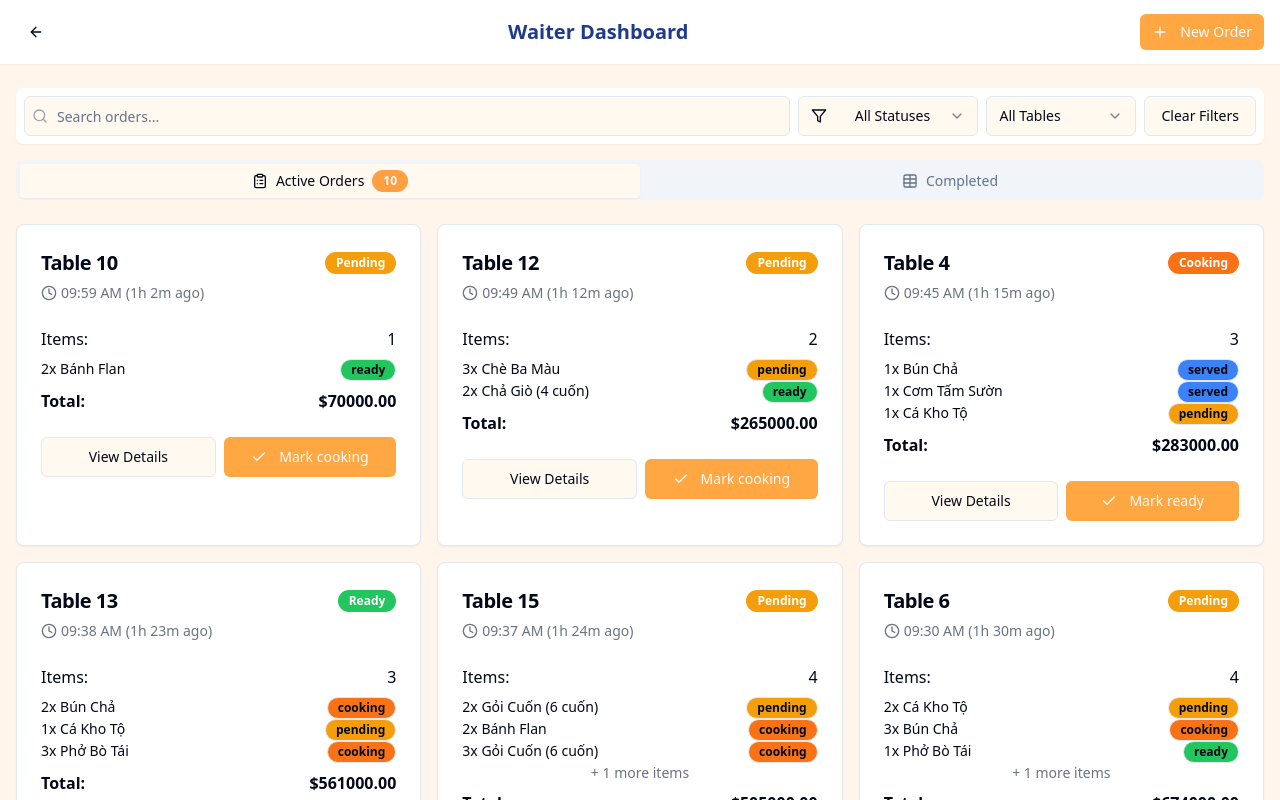
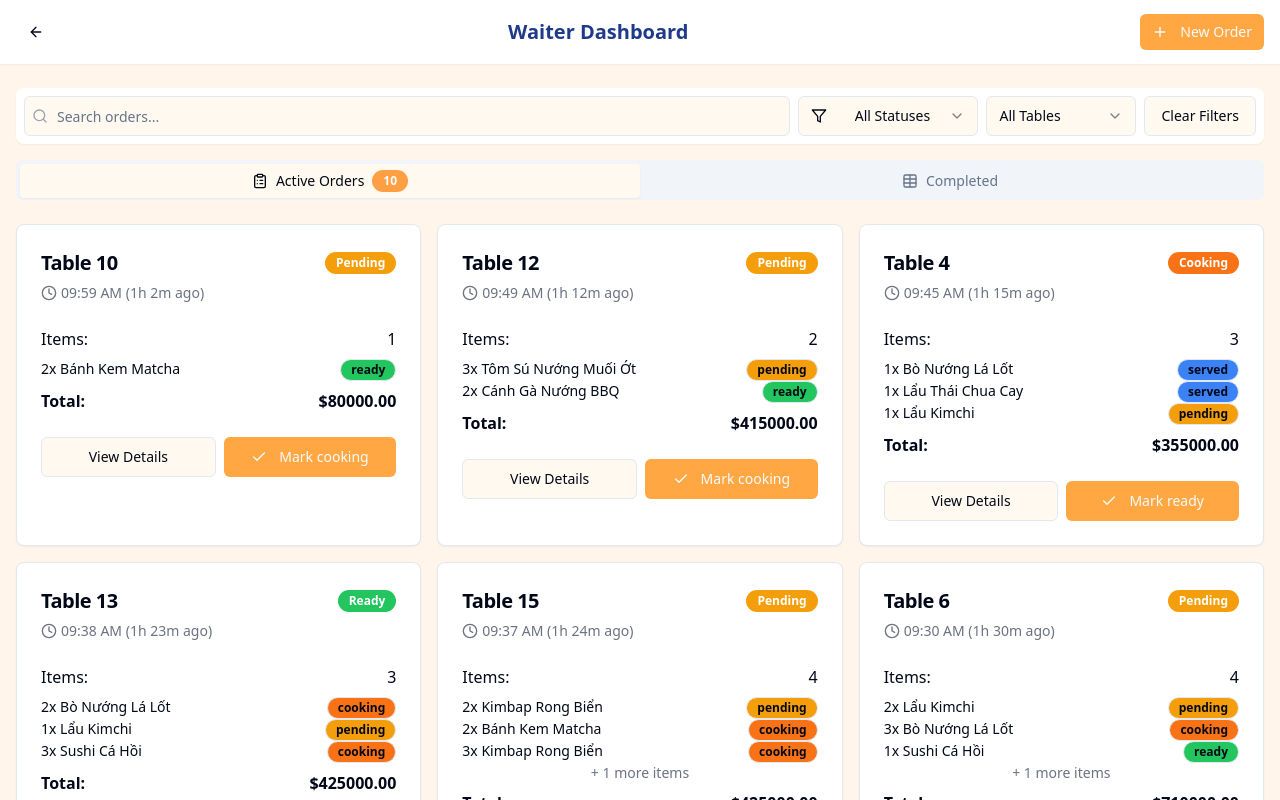
Before and after one commit to Tran-Gia-Hao/cookandserve-08, a React (Vite) app: page /waiter in a window 1280 px wide. Shown: the top 800 px of the page. Built offline with nearby package versions, Linux system fonts and the light colour scheme.

Commit message:
Add Manwah menu items
Add menu items from the Manwah website.

```diff
--- a/src/data/mockData.ts
+++ b/src/data/mockData.ts
@@ -1,79 +1,79 @@
 
-import { MenuItem, Order, OrderItem, Staff, DailySummary, ItemStatus, OrderStatus } from '../models/types';
+import { MenuItem, Order, OrderItem, Staff, DailySummary, OrderStatus, ItemStatus } from '../models/types';
 import { v4 as uuidv4 } from 'uuid';
 
 // Menu Items
 export const menuItems: MenuItem[] = [
   {
     id: uuidv4(),
-    name: 'Phở Bò Tái',
-    description: 'Phở với thịt bò tái mỏng, hành và các loại gia vị tươi',
-    price: 95000,
-    category: 'Món Chính',
-    image: 'https://images.unsplash.com/photo-1582878826629-29b7ad1cdc43?ixlib=rb-4.0.3',
+    name: 'Sushi Cá Hồi',
+    description: 'Sushi được phủ lớp cá hồi tươi ngon trên nền cơm trắng mịn, cuốn rong biển',
+    price: 35000,
+    category: 'Sushi & Sashimi',
+    image: 'https://images.unsplash.com/photo-1579871494447-9811cf80d66c?ixlib=rb-4.0.3',
     available: true
   },
   {
     id: uuidv4(),
-    name: 'Chả Giò (4 cuốn)',
-    description: 'Chả giò giòn rụm với nhân thịt và rau củ, ăn kèm với nước mắm chua ngọt',
+    name: 'Cánh Gà Nướng BBQ',
+    description: 'Cánh gà tẩm ướp gia vị đặc biệt, nướng trên bếp than hoa thơm nức',
     price: 65000,
-    category: 'Khai Vị',
-    image: 'https://images.unsplash.com/photo-1559018750-d3643b5a73f0?ixlib=rb-4.0.3',
+    category: 'BBQ',
+    image: 'https://images.unsplash.com/photo-1527477396000-e27163b481c2?ixlib=rb-4.0.3',
     available: true
   },
   {
     id: uuidv4(),
-    name: 'Cơm Tấm Sườn',
-    description: 'Cơm tấm với sườn nướng, trứng ốp la và đồ chua',
-    price: 85000,
-    category: 'Món Chính',
-    image: 'https://images.unsplash.com/photo-1569058242253-92a9c755a0ec?ixlib=rb-4.0.3',
+    name: 'Lẩu Thái Chua Cay',
+    description: 'Nước lẩu Thái chua cay đặc trưng với hương vị đậm đà, hấp dẫn',
+    price: 120000,
+    category: 'Lẩu',
+    image: 'https://images.unsplash.com/photo-1563245372-f21724e3856d?ixlib=rb-4.0.3',
     available: true
   },
   {
     id: uuidv4(),
-    name: 'Bún Chả',
-    description: 'Bún với thịt viên và thịt heo nướng, nước chấm chua ngọt và rau sống',
-    price: 78000,
-    category: 'Món Chính',
-    image: 'https://images.unsplash.com/photo-1627476226547-9e36d61fa8ac?ixlib=rb-4.0.3',
+    name: 'Bò Nướng Lá Lốt',
+    description: 'Thịt bò xay cuộn trong lá lốt thơm nức, nướng than hoa đặc sắc',
+    price: 85000,
+    category: 'BBQ',
+    image: 'https://images.unsplash.com/photo-1544025162-d76694265947?ixlib=rb-4.0.3',
     available: true
   },
   {
     id: uuidv4(),
-    name: 'Chè Ba Màu',
-    description: 'Chè ngọt với đậu đỏ, đậu xanh và thạch đen, nước cốt dừa',
-    price: 45000,
-    category: 'Tráng Miệng',
-    image: 'https://images.unsplash.com/photo-1567157577867-05ccb1388e66?ixlib=rb-4.0.3',
+    name: 'Tôm Sú Nướng Muối Ớt',
+    description: 'Tôm sú tươi nướng với muối ớt đặc biệt của nhà hàng',
+    price: 95000,
+    category: 'Hải Sản',
+    image: 'https://images.unsplash.com/photo-1565557623262-b51c2513a641?ixlib=rb-4.0.3',
     available: true
   },
   {
     id: uuidv4(),
-    name: 'Gỏi Cuốn (6 cuốn)',
-    description: 'Gỏi cuốn tươi với tôm, thịt heo, bún, rau sống và nước mắm',
-    price: 70000,
-    category: 'Khai Vị',
-    image: 'https://images.unsplash.com/photo-1548809542-17526d30f341?ixlib=rb-4.0.3',
+    name: 'Kimbap Rong Biển',
+    description: 'Cơm cuộn với rong biển, trứng, dưa leo và các loại rau',
+    price: 45000,
+    category: 'Món Hàn',
+    image: 'https://images.unsplash.com/photo-1546069901-ba9599a7e63c?ixlib=rb-4.0.3',
     available: true
   },
   {
     id: uuidv4(),
-    name: 'Cá Kho Tộ',
-    description: 'Cá kho trong tộ đất với nước mắm, đường thốt nốt và tiêu',
-    price: 120000,
-    category: 'Món Chính',
-    image: 'https://images.unsplash.com/photo-1518980200453-9dde53dc3363?ixlib=rb-4.0.3',
+    name: 'Lẩu Kimchi',
+    description: 'Lẩu kimchi cay nồng đặc trưng ẩm thực Hàn Quốc tại Manwah',
+    price: 150000,
+    category: 'Lẩu',
+    image: 'https://images.unsplash.com/photo-1574484284002-952d92456975?ixlib=rb-4.0.3',
     available: true
   },
   {
     id: uuidv4(),
-    name: 'Bánh Flan',
-    description: 'Bánh flan mềm mịn với nước caramel thơm ngậy',
-    price: 35000,
+    name: 'Bánh Kem Matcha',
+    description: 'Bánh kem mềm mịn hương vị trà xanh Nhật Bản đặc trưng',
+    price: 40000,
     category: 'Tráng Miệng',
-    image: 'https://images.unsplash.com/photo-1528252094031-4d3392f4e2d7?ixlib=rb-4.0.3',
+    image: 'https://images.unsplash.com/photo-1575377222312-dd1a63a51638?ixlib=rb-4.0.3',
     available: true
   },
 ];
```
